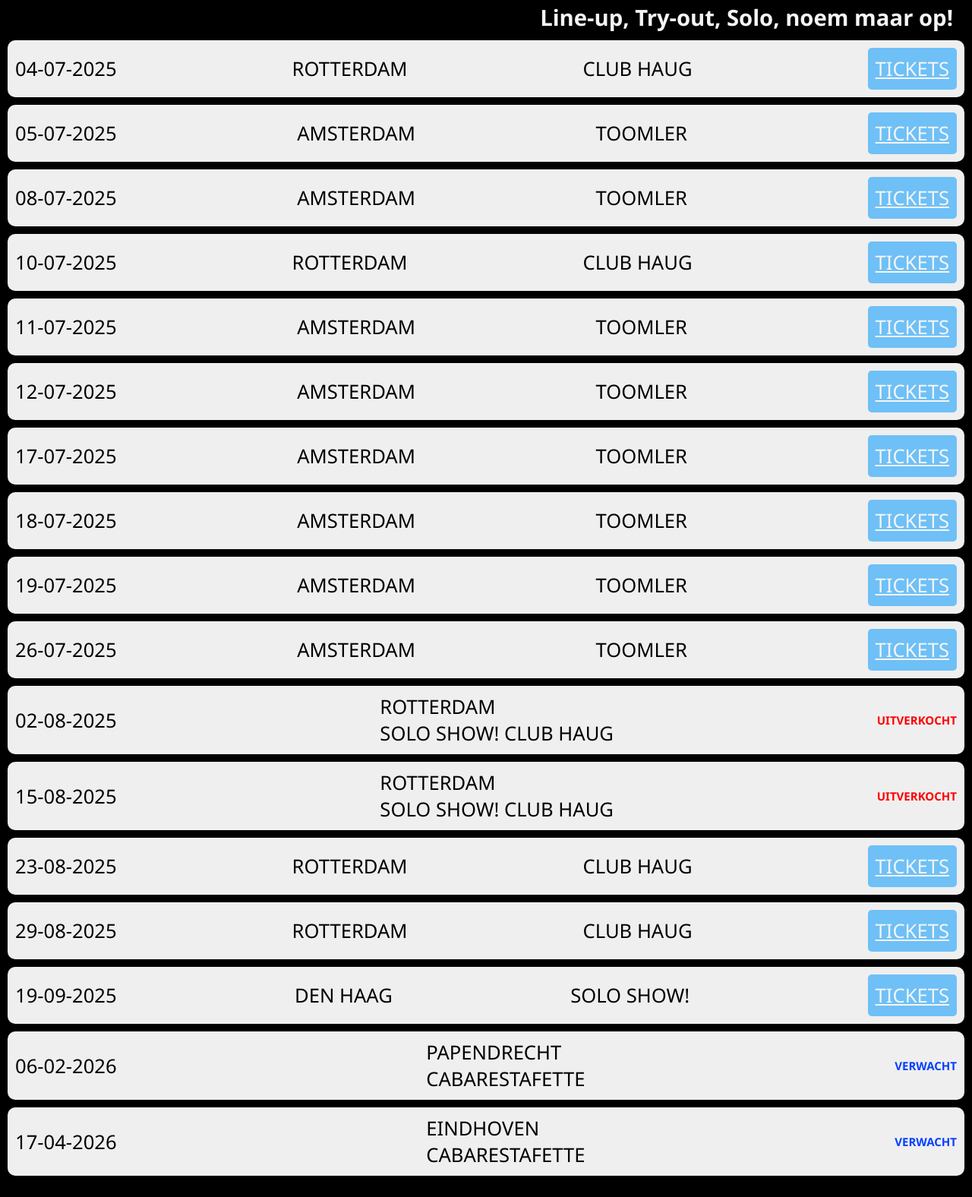
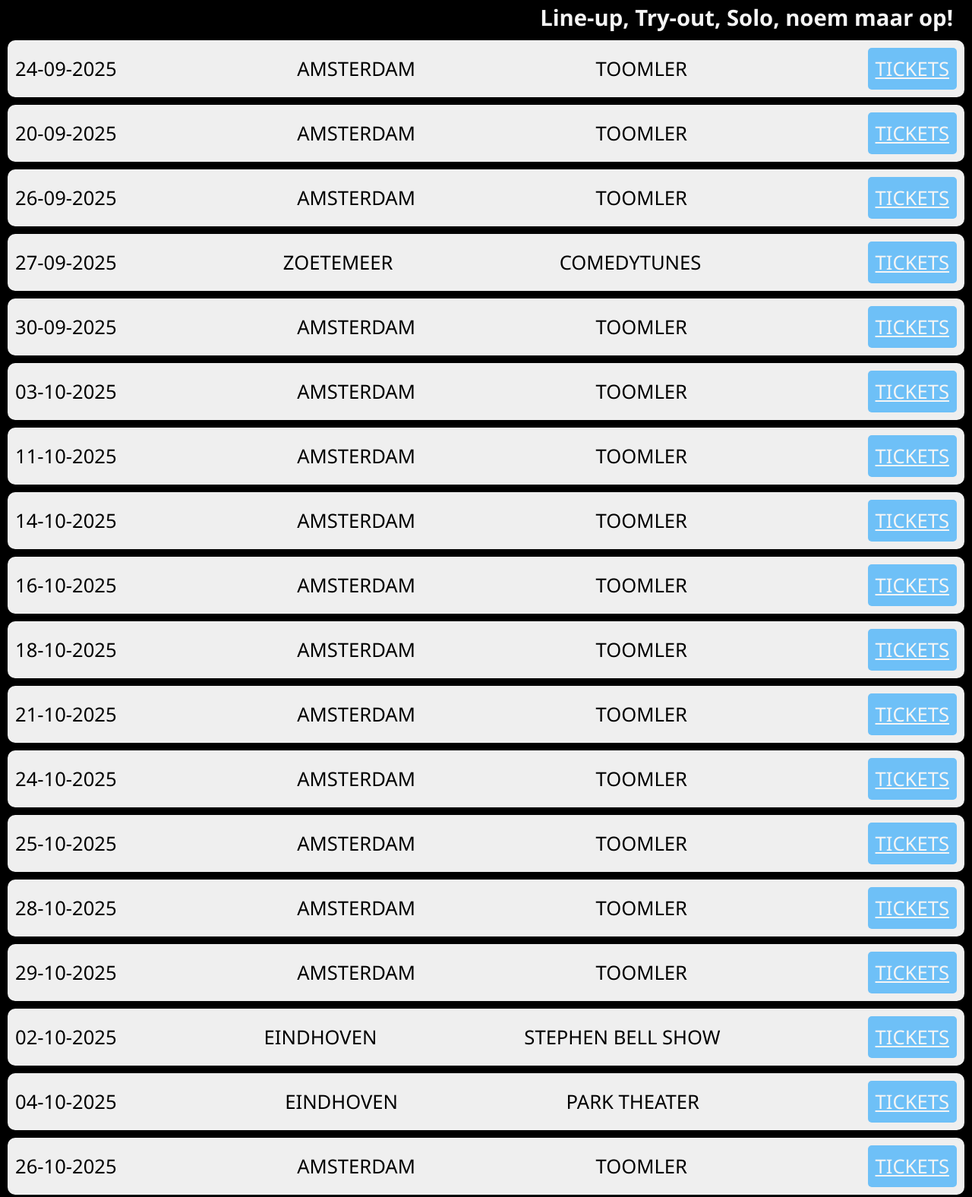
Before and after one commit to Glodeux/test002, a plain HTML site: page index.html in a window 1280 px wide. Shown: the part 919-2495 px from the top of the page at 76% size. Drawn offline with Linux system fonts and the light colour scheme.

Commit message:
Update index.html
nieuwe data voor agenda September en Oktober

```diff
--- a/index.html
+++ b/index.html
@@ -32,23 +32,28 @@
             </div>
             <div class="agenda_container">
                 <ul>
-                    <li class="agenda_item"><div>04-07-2025</div><div>Rotterdam</div><div>Club Haug</div><a href="https://comedyclubhaug.com/shows">Tickets</a></li>
-                    <li class="agenda_item"><div>05-07-2025</div><div>Amsterdam</div><div>Toomler</div><a href="https://widget.guts.events/hq789i?gtm=GTM-K8KVXSBX">Tickets</a></li>
-                    <li class="agenda_item"><div>08-07-2025</div><div>Amsterdam</div><div>Toomler</div><a href="https://widget.guts.events/hq789i?gtm=GTM-K8KVXSBX">Tickets</a></li>
-                    <li class="agenda_item"><div>10-07-2025</div><div>Rotterdam</div><div>Club Haug</div><a href="https://comedyclubhaug.com/shows">Tickets</a></li>
-                    <li class="agenda_item"><div>11-07-2025</div><div>Amsterdam</div><div>Toomler</div><a href="https://widget.guts.events/hq789i?gtm=GTM-K8KVXSBX">Tickets</a></li>
-                    <li class="agenda_item"><div>12-07-2025</div><div>Amsterdam</div><div>Toomler</div><a href="https://widget.guts.events/hq789i?gtm=GTM-K8KVXSBX">Tickets</a></li>
-                    <li class="agenda_item"><div>17-07-2025</div><div>Amsterdam</div><div>Toomler</div><a href="https://widget.guts.events/hq789i?gtm=GTM-K8KVXSBX">Tickets</a></li>
-                    <li class="agenda_item"><div>18-07-2025</div><div>Amsterdam</div><div>Toomler</div><a href="https://widget.guts.events/hq789i?gtm=GTM-K8KVXSBX">Tickets</a></li>
-                    <li class="agenda_item"><div>19-07-2025</div><div>Amsterdam</div><div>Toomler</div><a href="https://widget.guts.events/hq789i?gtm=GTM-K8KVXSBX">Tickets</a></li>
-                    <li class="agenda_item"><div>26-07-2025</div><div>Amsterdam</div><div>Toomler</div><a href="https://widget.guts.events/hq789i?gtm=GTM-K8KVXSBX">Tickets</a></li>
-                    <li class="agenda_item"><div>02-08-2025</div><div class="locaties"><div>Rotterdam</div><div>SOLO SHOW! Club Haug</div></div><div class="sold">UITVERKOCHT</div></li>
-                    <li class="agenda_item"><div>15-08-2025</div><div class="locaties"><div>Rotterdam</div><div>SOLO SHOW! Club Haug</div></div><div class="sold">UITVERKOCHT</div></li>
-                    <li class="agenda_item"><div>23-08-2025</div><div>Rotterdam</div><div>Club Haug</div><a href="https://comedyclubhaug.com/shows">Tickets</a></li>
-                    <li class="agenda_item"><div>29-08-2025</div><div>Rotterdam</div><div>Club Haug</div><a href="https://comedyclubhaug.com/shows">Tickets</a></li>
-                    <li class="agenda_item"><div>19-09-2025</div><div>Den Haag</div><div>SOLO SHOW!</div><a href="https://www.diligentia-pepijn.nl/agenda/5735/in-de-hemel-ken-ik-jullie-niet/glodi-lugungu">Tickets</a></li>
+                    <li class="agenda_item"><div>24-09-2025</div><div>Amsterdam</div><div>Toomler</div><a href="https://shop.weeztix.com/3190150b-4b80-11f0-a9cb-7e126431635e/events">Tickets</a></li>
+                    <li class="agenda_item"><div>20-09-2025</div><div>Amsterdam</div><div>Toomler</div><a href="https://shop.weeztix.com/3190150b-4b80-11f0-a9cb-7e126431635e/events">Tickets</a></li>
+                    <li class="agenda_item"><div>26-09-2025</div><div>Amsterdam</div><div>Toomler</div><a href="https://shop.weeztix.com/3190150b-4b80-11f0-a9cb-7e126431635e/events">Tickets</a></li>
+                    <li class="agenda_item"><div>27-09-2025</div><div>Zoetemeer</div><div>ComedyTunes</div><a href="https://stadstheater.nl/voorstelling/comedynight/">Tickets</a></li>
+                    <li class="agenda_item"><div>30-09-2025</div><div>Amsterdam</div><div>Toomler</div><a href="https://shop.weeztix.com/3190150b-4b80-11f0-a9cb-7e126431635e/events">Tickets</a></li>
+                    <li class="agenda_item"><div>03-10-2025</div><div>Amsterdam</div><div>Toomler</div><a href="https://shop.weeztix.com/3190150b-4b80-11f0-a9cb-7e126431635e/events">Tickets</a></li>
+                    <li class="agenda_item"><div>11-10-2025</div><div>Amsterdam</div><div>Toomler</div><a href="https://shop.weeztix.com/3190150b-4b80-11f0-a9cb-7e126431635e/events">Tickets</a></li>
+                    <li class="agenda_item"><div>14-10-2025</div><div>Amsterdam</div><div>Toomler</div><a href="https://shop.weeztix.com/3190150b-4b80-11f0-a9cb-7e126431635e/events">Tickets</a></li>
+                    <li class="agenda_item"><div>16-10-2025</div><div>Amsterdam</div><div>Toomler</div><a href="https://shop.weeztix.com/3190150b-4b80-11f0-a9cb-7e126431635e/events">Tickets</a></li>
+                    <li class="agenda_item"><div>18-10-2025</div><div>Amsterdam</div><div>Toomler</div><a href="https://shop.weeztix.com/3190150b-4b80-11f0-a9cb-7e126431635e/events">Tickets</a></li>
+                    <li class="agenda_item"><div>21-10-2025</div><div>Amsterdam</div><div>Toomler</div><a href="https://shop.weeztix.com/3190150b-4b80-11f0-a9cb-7e126431635e/events">Tickets</a></li>
+                    <li class="agenda_item"><div>24-10-2025</div><div>Amsterdam</div><div>Toomler</div><a href="https://shop.weeztix.com/3190150b-4b80-11f0-a9cb-7e126431635e/events">Tickets</a></li>
+                    <li class="agenda_item"><div>25-10-2025</div><div>Amsterdam</div><div>Toomler</div><a href="https://shop.weeztix.com/3190150b-4b80-11f0-a9cb-7e126431635e/events">Tickets</a></li>
+                    <li class="agenda_item"><div>28-10-2025</div><div>Amsterdam</div><div>Toomler</div><a href="https://shop.weeztix.com/3190150b-4b80-11f0-a9cb-7e126431635e/events">Tickets</a></li>
+                    <li class="agenda_item"><div>29-10-2025</div><div>Amsterdam</div><div>Toomler</div><a href="https://shop.weeztix.com/3190150b-4b80-11f0-a9cb-7e126431635e/events">Tickets</a></li>
+                    <li class="agenda_item"><div>02-10-2025</div><div>Eindhoven</div><div>Stephen Bell Show</div><a href="https://www.eventbrite.nl/e/tickets-comedy-in-de-knop-421257571737">Tickets</a></li>
+                    <li class="agenda_item"><div>04-10-2025</div><div>Eindhoven</div><div>Park Theater</div><a href="https://www.parktheater.nl/programma/de-cabaret-club-xjs8">Tickets</a></li>
+                    <li class="agenda_item"><div>26-10-2025</div><div>Amsterdam</div><div>Toomler</div><a href="https://shop.weeztix.com/3190150b-4b80-11f0-a9cb-7e126431635e/events">Tickets</a></li>
+                    <li class="agenda_item"><div>27-10-2025</div><div>Amsterdam</div><div>Toomler</div><a href="https://shop.weeztix.com/3190150b-4b80-11f0-a9cb-7e126431635e/events">Tickets</a></li>
+                    <li class="agenda_item"><div>19-01-2026</div><div>Den Haag</div><div>SOLO SHOW!</div><a href="https://www.diligentia-pepijn.nl/agenda/glodi-lugungu-8ztq">Tickets</a></li>
                     <li class="agenda_item"><div>06-02-2026</div><div class="locaties"><div>Papendrecht</div><div>Cabarestafette</div></div><div class="coming">VERWACHT</div></li>
-                    <li class="agenda_item"><div>17-04-2026</div><div class="locaties"><div>Eindhoven</div><div>Cabarestafette</div></div><div class="coming">VERWACHT</div></li>
+                    <li class="agenda_item"><div>17-04-2026</div><div class="locaties"><div>Eindhoven</div><div>Cabarestafette</div><a href="https://www.parktheater.nl/programma/cabarestafette-rmfp">Tickets</a></li>
                 </ul>
             </div>
         </section>
```
